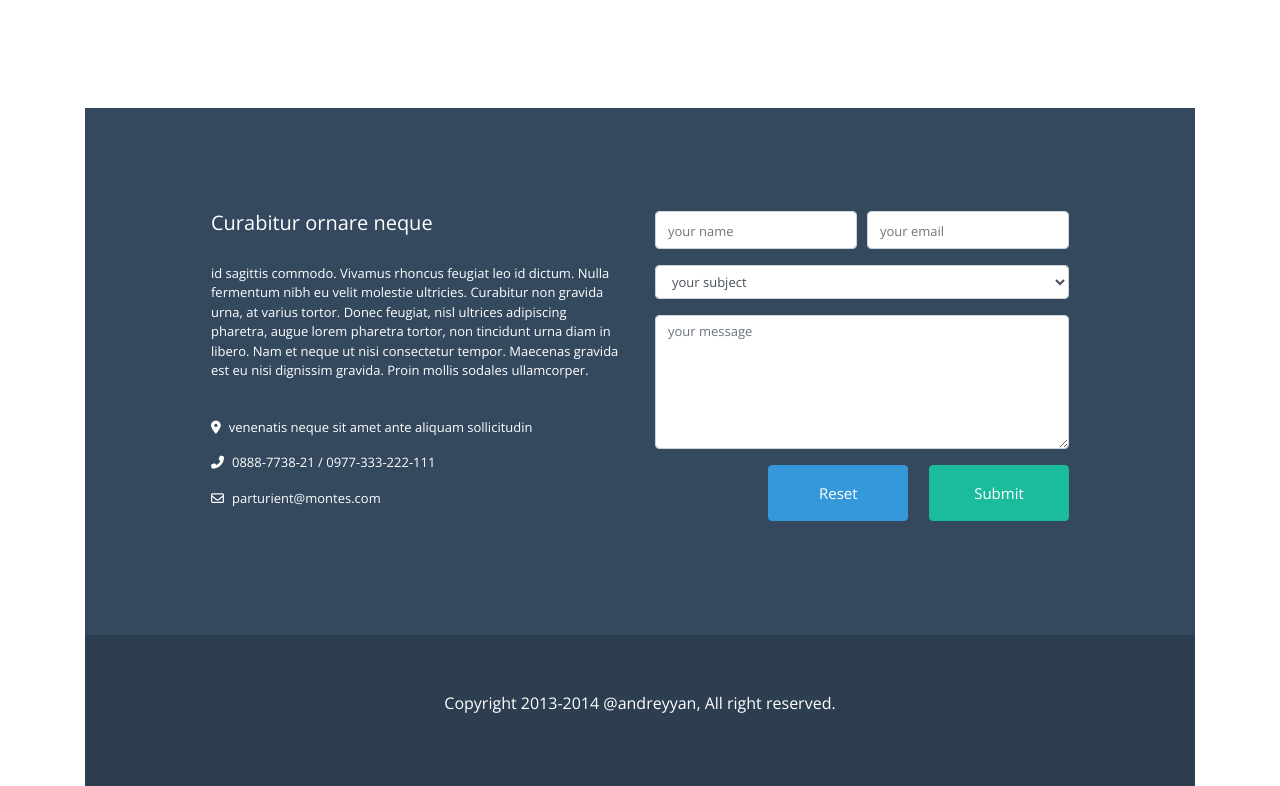
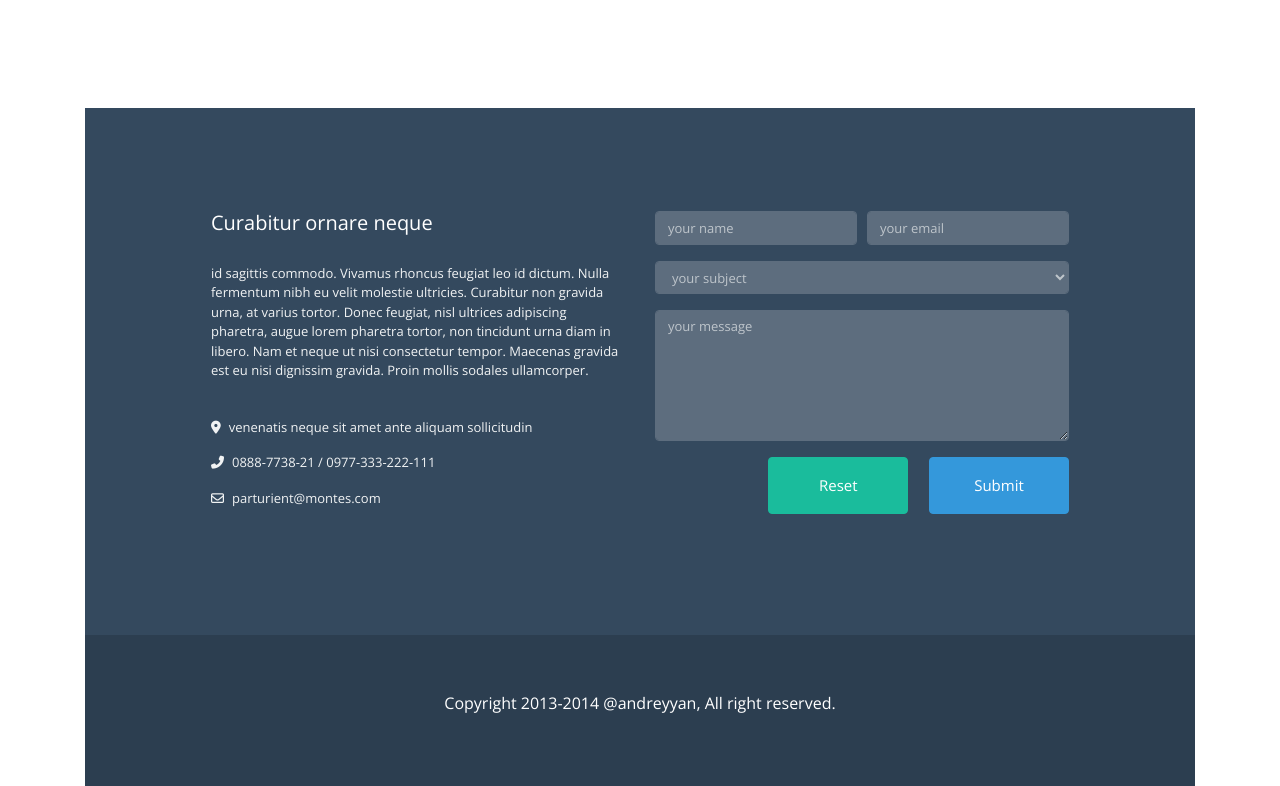
Before and after one commit to PrincessLaurora/landing_prova, a plain HTML site: page index.html in a window 1280 px wide. Shown: the part 2755-3541 px from the top of the page. Drawn offline with nearby package versions, Linux system fonts and the light colour scheme; a web font is replaced by a local one.

Commit message:
contact form completed

```diff
--- a/css/styles.css
+++ b/css/styles.css
@@ -260,19 +260,19 @@ h4 {
 
 #contact {
     background-color: #34495e;
-    color: white;
     background-repeat: no-repeat;
     padding-bottom: 10%;
 }
 
 .curab {
     margin-top: 25%;
-
+    color: white;
 }
 
 .sagittis {
     font-weight: 300;
     font-size: 13px;
+    color: #f1f3f4;
     padding-top: 5%;
     padding-bottom: 5%;
     text-align: left;
@@ -281,33 +281,56 @@ h4 {
 .cnt {
     font-weight: 400;
     font-size: 13px;
+    color: #f1f3f4;
 }
 
-.bform {
-
+.btn.res {
     float: right;
     background-color: #1abc9c;
     border-color: #1abc9c;
-    margin-left: 5%;
-
+    outline: none;
+    box-shadow: none;
+    color: white;
 }
 
-.bform2 {
+.btn.res:hover,
+.btn.res:active,
+.btn.res.active {
+    background: #16a78a;
+    border-color: #16a78a;
+    outline: none;
+    box-shadow: none;
+    color:white;
+}
+.btn.sub {
     float: right;
     background-color: #3498db;
     border-color: #3498db;
-
+    color:white;
+    margin-left: 5%;
 }
 
-::placeholder {
-    font-weight: 400;
-    font-size: 13px;
+.btn.sub:hover,
+.btn.sub:active,
+.btn.sub.active {
+    background: #148cdb;
+    border-color: #148cdb;
+    color:white;
 }
 
-.subject {
-    font-weight: 400;
+.form-control {
+    background-color: #5d6d7e;
+    border-color: #5d6d7e;
+    font-weight: 300;
     font-size: 13px;
+    color: #bec5cb;
 }
+
+
+.form-control::placeholder {
+    color: #bec5cb;
+}
+
 
 #footer {
     background-color:#2c3e50;
--- a/index.html
+++ b/index.html
@@ -178,23 +178,23 @@
                                 <input type="email" class="form-control" id="inputemail" placeholder="your email">
                             </div>
                             <div class="form-group col-12">
-                                <select class="form-control subject">
+                                <select class="form-control">
                                     <option>your subject</option>
                                     <option>your subject</option>
                                 </select>
                             </div>
                             <div class="form-group col-12">
-                                <textarea class="form-control" id="exampleFormControlTextarea1" rows="5" placeholder="your message"></textarea>
+                                <textarea class="form-control" id="exampleFormControlTextarea1" rows="6" placeholder="your message"></textarea>
                             </div>
                         </div>
-                        <button type="submit" class="btn btn-primary bform">Submit</button>
-                        <button type="reset" class="btn btn-primary bform2">Reset</button>
+                        <button type="submit" class="btn sub">Submit</button>
+                        <button type="reset" class="btn res">Reset</button>
                     </form>
                 </div>
             </div>
         </section>
         <section id="footer">
-            <div class="row center">
+            <div class="row">
                 <div class="col-12">
                     <p class= "text-center copy">Copyright 2013-2014 @andreyyan, All right reserved.</p>
                 </div>
```
